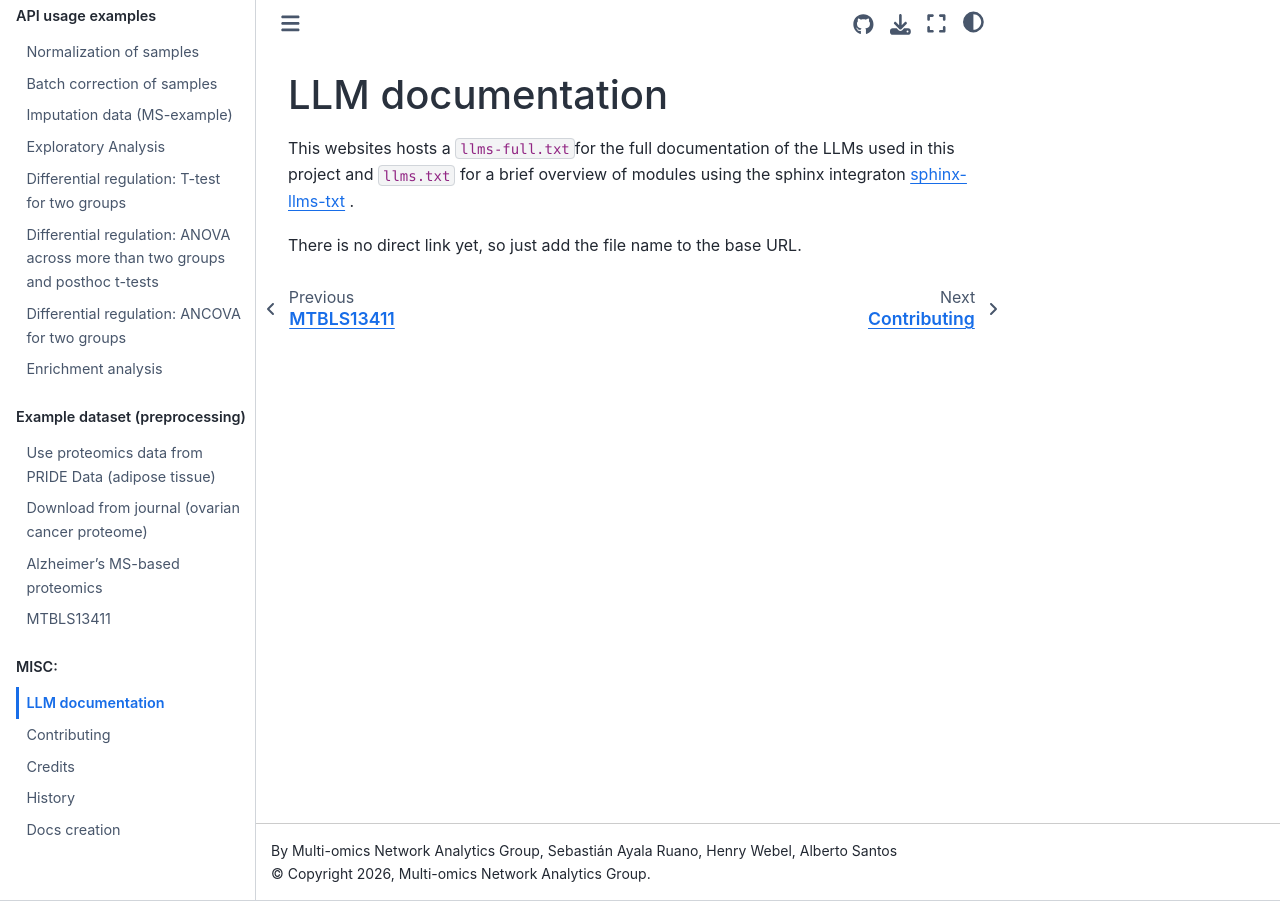
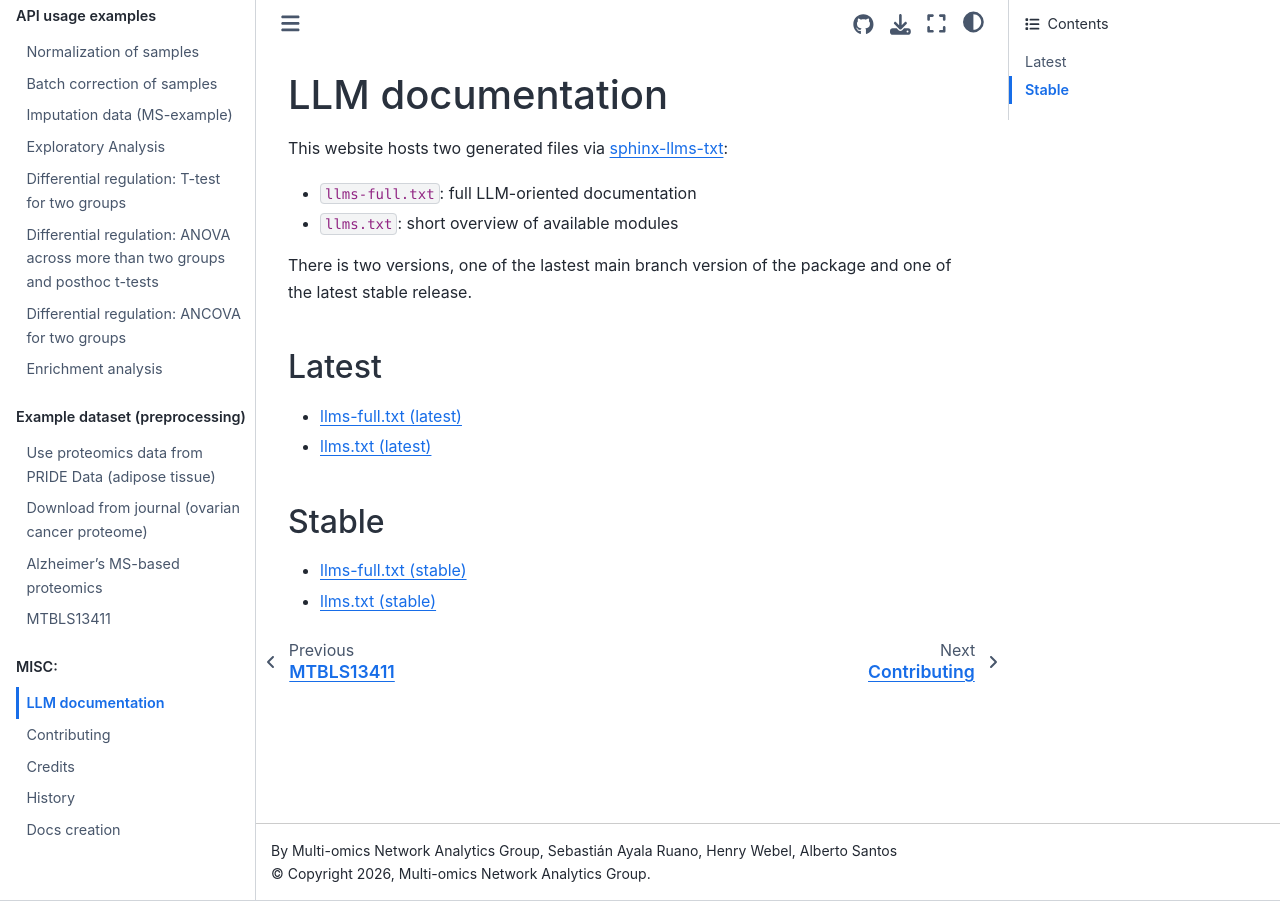
Before and after one commit to Multiomics-Analytics-Group/acore, a Sphinx documentation site: the page built from docs/llms.md, in a window 1280 px wide. Built offline with Sphinx 7.4.7 and the Sphinx Book theme 1.1.4, drawn with Linux system fonts in a browser that asks for light colours; pages that are not in the unit, such as notebooks, are missing from menus; a script that is not in the unit is left out.

Commit message:
:memo: update links to llms readable documentation

```diff
--- a/docs/llms.md
+++ b/docs/llms.md
@@ -1,9 +1,20 @@
 # LLM documentation
 
-This websites hosts a `llms-full.txt`for the full documentation of the LLMs
-used in this project and
-`llms.txt` for a brief overview of modules using the sphinx integraton
-[sphinx-llms-txt](https://sphinx-llms-txt.readthedocs.io/en/latest/getting-started.html)
-.
+This website hosts two generated files via
+[sphinx-llms-txt](https://sphinx-llms-txt.readthedocs.io/en/latest/getting-started.html):
 
-There is no direct link yet, so just add the file name to the base URL.
+- `llms-full.txt`: full LLM-oriented documentation
+- `llms.txt`: short overview of available modules
+
+There is two versions, one of the lastest main branch version of the package
+and one of the latest stable release.
+
+## Latest
+
+- [llms-full.txt (latest)](https://analytics-core.readthedocs.io/latest/llms-full.txt)
+- [llms.txt (latest)](https://analytics-core.readthedocs.io/latest/llms.txt)
+
+## Stable
+
+- [llms-full.txt (stable)](https://analytics-core.readthedocs.io/stable/llms-full.txt)
+- [llms.txt (stable)](https://analytics-core.readthedocs.io/stable/llms.txt)
```
